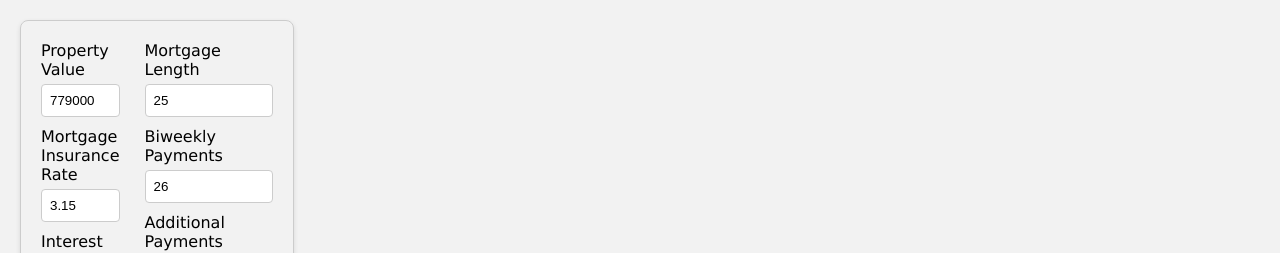
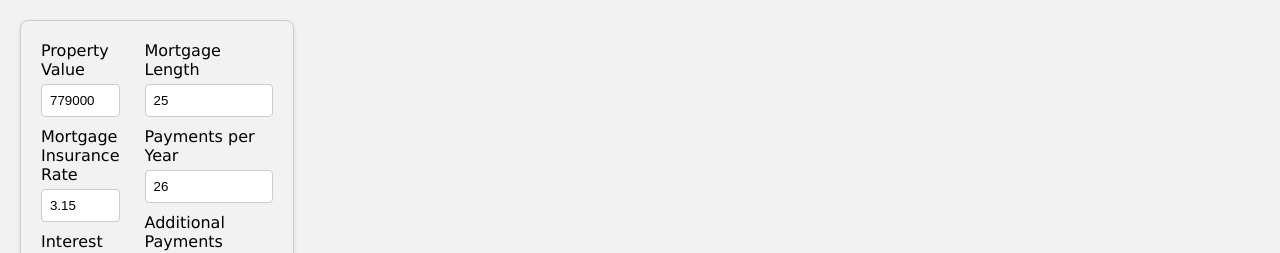
Before and after one commit to CaBraTec/MortgageCalculator, a React (Create React App) app: page / in a window 1280 px wide. Shown: the top 253 px of the page. Built offline with nearby package versions, Linux system fonts and the light colour scheme.

Commit message:
Update src/components/InputForm/InputForm.tsx

```diff
--- a/src/components/InputForm/InputForm.tsx
+++ b/src/components/InputForm/InputForm.tsx
@@ -66,7 +66,7 @@ const InputForm: React.FC<InputFormProps> = ({ onCalculate }) => {
             <input type="number" name="mortgageLength" value={formData.mortgageLength} onChange={handleChange} />
           </label>
           <label>
-            Biweekly Payments
+            Payments per Year
             <input type="number" name="biweeklyPayments" value={formData.biweeklyPayments} onChange={handleChange} />
           </label>
           <label>
```
